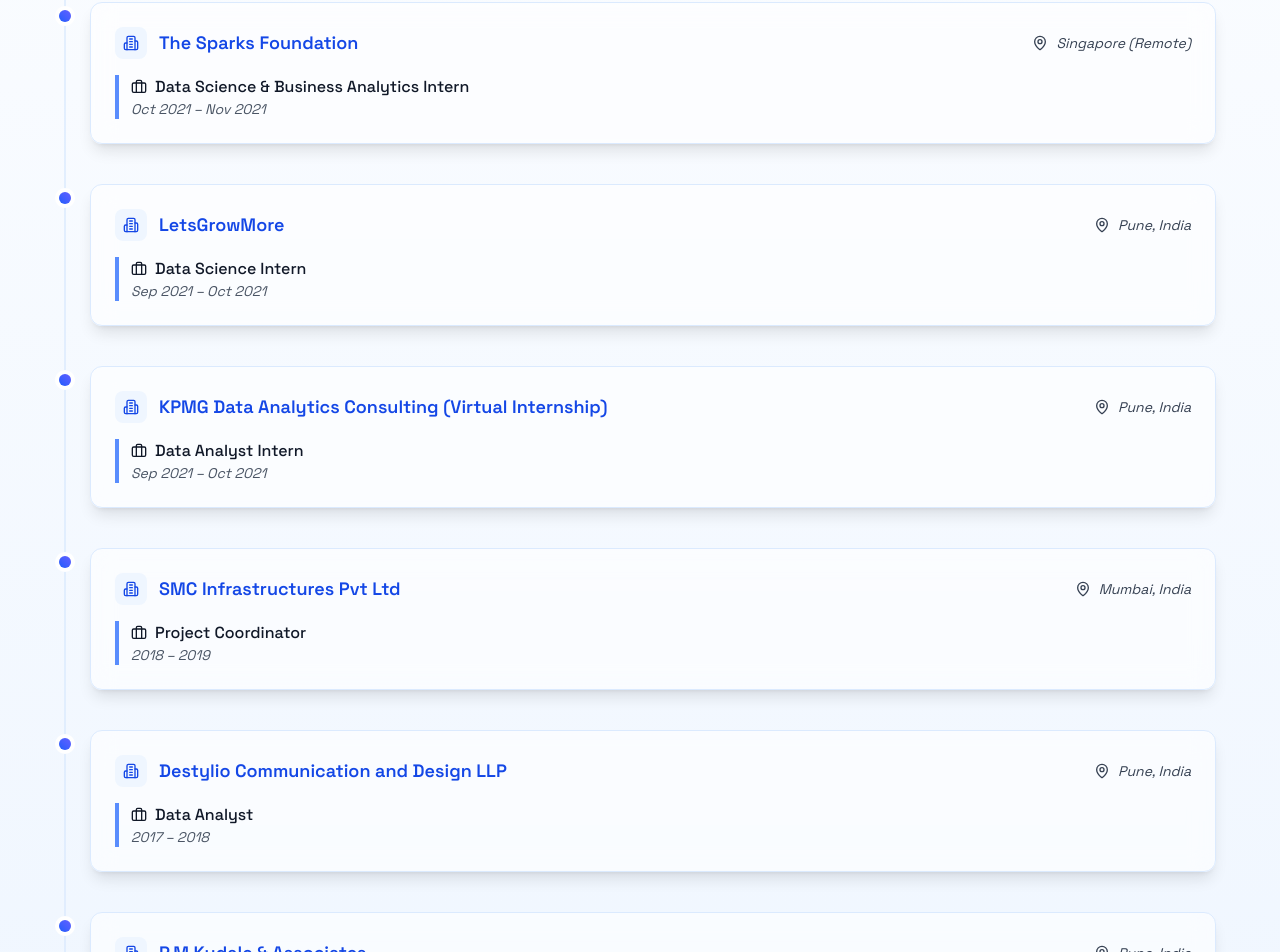
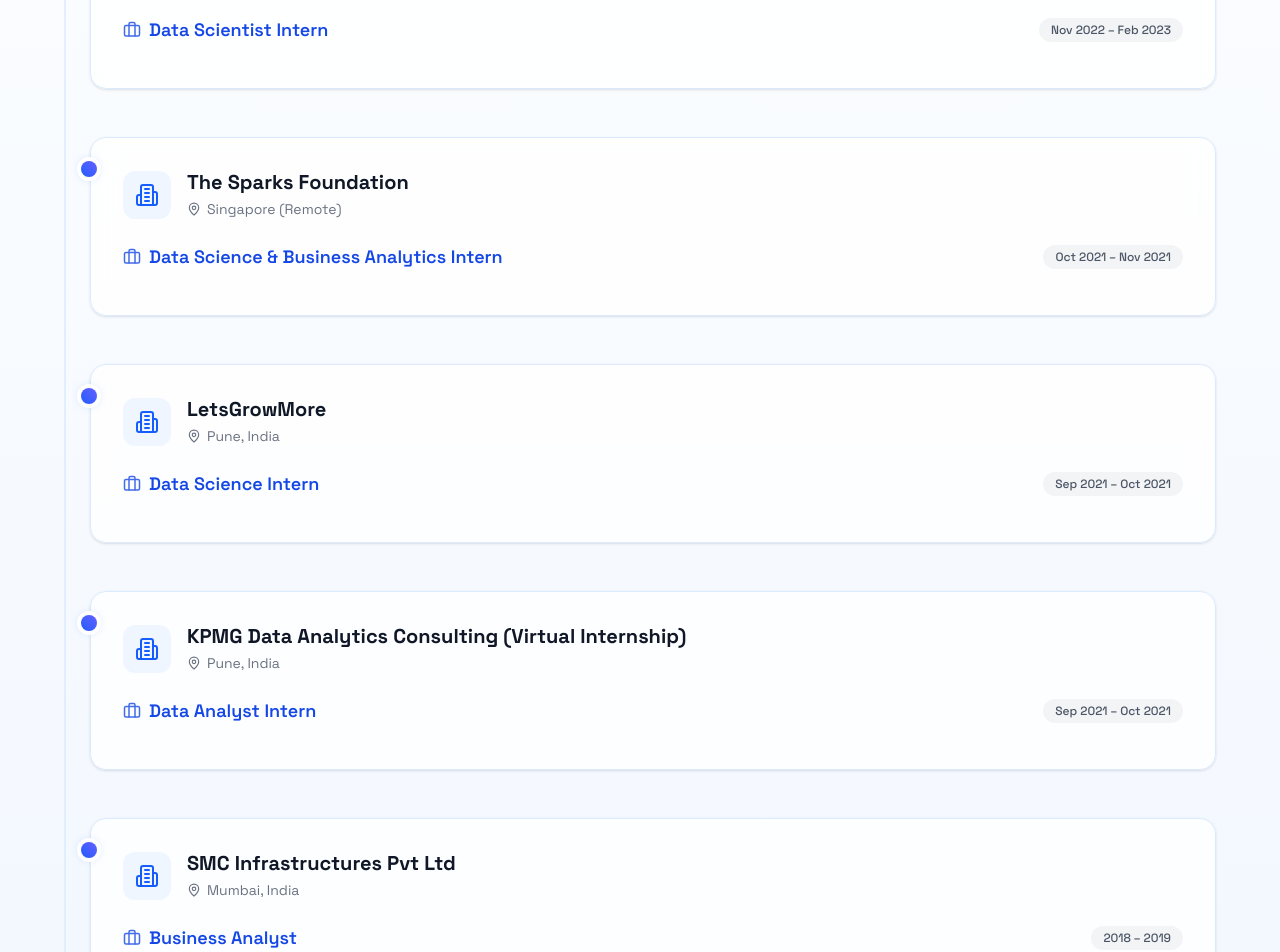
Before and after one commit to mihirkudale/mihirkudale-portfolio, a React (Vite) app: page / in a window 1280 px wide. Shown: the part 3180-4132 px from the top of the page. Built offline with nearby package versions, Linux system fonts and the light colour scheme.

Commit message:
update work experience

```diff
--- a/src/components/sections/WorkExperience.jsx
+++ b/src/components/sections/WorkExperience.jsx
@@ -1,58 +1,7 @@
 import React from "react";
 import { RevealOnScroll } from "../RevealOnScroll";
 import { LuBriefcase, LuMapPin, LuBuilding2 } from "react-icons/lu";
-
-// TIP: keep locations consistent (e.g., "Bengaluru" everywhere or "Bangalore" everywhere)
-const experiences = [
-  {
-    company: "Integrated Consultancy Services",
-    location: "Pune, India",
-    roles: [{ role: "Software Developer", start: "2024-08", end: "2025-11", display: "Aug 2024 – Nov 2025" }],
-  },
-  {
-    company: "Amazon",
-    location: "Bengaluru, India",
-    roles: [{ role: "Data Analyst", start: "2023-08", end: "2024-01", display: "Aug 2023 – Jan 2024" }],
-  },
-  {
-    company: "iNeuron",
-    location: "Bengaluru, India",
-    roles: [{ role: "Data Scientist Intern", start: "2022-11", end: "2023-02", display: "Nov 2022 – Feb 2023" }],
-  },
-  {
-    company: "The Sparks Foundation",
-    location: "Singapore (Remote)",
-    roles: [
-      { role: "Data Science & Business Analytics Intern", start: "2021-10", end: "2021-11", display: "Oct 2021 – Nov 2021" },
-    ],
-  },
-  {
-    company: "LetsGrowMore",
-    location: "Pune, India",
-    roles: [{ role: "Data Science Intern", start: "2021-09", end: "2021-10", display: "Sep 2021 – Oct 2021" }],
-  },
-  {
-    company: "KPMG Data Analytics Consulting (Virtual Internship)",
-    location: "Pune, India",
-    roles: [{ role: "Data Analyst Intern", start: "2021-09", end: "2021-10", display: "Sep 2021 – Oct 2021" }],
-  },
-  // Keep these if you want a longer timeline:
-  {
-    company: "SMC Infrastructures Pvt Ltd",
-    location: "Mumbai, India",
-    roles: [{ role: "Project Coordinator", start: "2018-04", end: "2019-03", display: "2018 – 2019" }],
-  },
-  {
-    company: "Destylio Communication and Design LLP",
-    location: "Pune, India",
-    roles: [{ role: "Data Analyst", start: "2017-10", end: "2018-03", display: "2017 – 2018" }],
-  },
-  {
-    company: "P.M Kudale & Associates",
-    location: "Pune, India",
-    roles: [{ role: "Project Co-ordinator", start: "2015-04", end: "2017-07", display: "2015 – 2017" }],
-  },
-];
+import { experiences } from "../../constants";
 
 const WorkExperience = () => {
   return (
@@ -70,42 +19,59 @@
             Work Experience
           </h2>
 
-          {/* Timeline container */}
-          <ol className="relative border-s-2 border-blue-100/70 dark:border-white/10 ps-6 space-y-10">
-            {experiences.map((exp) => (
-              <li key={exp.company} className="group">
-                {/* Node dot */}
+          <ol className="relative border-s-2 border-blue-100/70 dark:border-white/10 ps-6 space-y-12">
+            {experiences.map((exp, index) => (
+              <li key={index} className="group relative">
+                {/* Timeline Dot */}
                 <span
                   aria-hidden="true"
-                  className="absolute -start-[7px] mt-2 h-3 w-3 rounded-full bg-gradient-to-tr from-blue-600 to-indigo-500 ring-4 ring-white dark:ring-gray-900"
+                  className="absolute -start-[9px] top-6 h-4 w-4 rounded-full bg-gradient-to-tr from-blue-600 to-indigo-500 ring-4 ring-white dark:ring-gray-900 shadow-[0_0_10px_rgba(37,99,235,0.4)] z-10"
                 />
 
-                <article className="bg-white/60 dark:bg-white/10 backdrop-blur-md border border-blue-100 dark:border-white/10 rounded-xl shadow-lg p-6 motion-safe:transition motion-safe:hover:shadow-xl">
-                  <header className="flex flex-wrap items-center gap-3">
-                    <span className="inline-flex items-center justify-center h-8 w-8 rounded-lg bg-blue-50 dark:bg-cyan-900/30 text-blue-700 dark:text-cyan-200">
-                      <LuBuilding2 aria-hidden className="h-4 w-4" />
-                    </span>
-                    <h3 className="text-lg font-semibold text-blue-700 dark:text-blue-300">
-                      {exp.company}
-                    </h3>
-                    <div className="ms-auto flex items-center gap-2 text-sm text-gray-700 dark:text-gray-400">
-                      <LuMapPin aria-hidden className="h-4 w-4" />
-                      <span className="italic">{exp.location}</span>
+                <article className="bg-white/80 dark:bg-white/5 backdrop-blur-md border border-blue-100 dark:border-white/10 rounded-2xl shadow-sm hover:shadow-xl transition-shadow duration-300 p-6 md:p-8">
+                  <header className="flex flex-col md:flex-row md:items-center justify-between gap-4 mb-6">
+                    <div className="flex items-center gap-4">
+                      <div className="flex-shrink-0 h-12 w-12 rounded-xl bg-blue-50 dark:bg-blue-900/20 text-blue-600 dark:text-blue-400 flex items-center justify-center">
+                        <LuBuilding2 className="h-6 w-6" />
+                      </div>
+                      <div>
+                        <h3 className="text-xl font-bold text-gray-900 dark:text-white leading-tight">
+                          {exp.company}
+                        </h3>
+                        <div className="flex items-center gap-1.5 text-sm text-gray-500 dark:text-gray-400 mt-1">
+                          <LuMapPin className="h-3.5 w-3.5" />
+                          <span>{exp.location}</span>
+                        </div>
+                      </div>
                     </div>
                   </header>
 
-                  <div className="mt-4 space-y-4">
-                    {exp.roles.map((r) => (
-                      <div key={`${exp.company}-${r.role}-${r.start}`} className="ps-3 border-s-4 border-blue-600/70 dark:border-blue-400/70">
-                        <p className="flex items-center gap-2 text-base font-medium text-gray-900 dark:text-white">
-                          <LuBriefcase aria-hidden className="h-4 w-4" />
-                          <span>{r.role}</span>
-                        </p>
-                        <p className="text-sm text-gray-600 dark:text-gray-400 italic">
-                          <time dateTime={r.start}>{r.display.split("–")[0].trim()}</time>
-                          {" – "}
-                          {r.end ? <time dateTime={r.end}>{r.display.split("–")[1].trim()}</time> : <span>Present</span>}
-                        </p>
+                  <div className="space-y-6">
+                    {exp.roles.map((role, rIndex) => (
+                      <div key={rIndex} className={`relative ${rIndex !== exp.roles.length - 1 ? "pb-6 border-b border-gray-100 dark:border-gray-800" : ""}`}>
+                        <div className="flex flex-col sm:flex-row sm:items-center justify-between gap-2 mb-3">
+                          <h4 className="text-lg font-semibold text-blue-700 dark:text-blue-300 flex items-center gap-2">
+                            <LuBriefcase className="h-4.5 w-4.5 opacity-80" />
+                            {role.role}
+                          </h4>
+                          <span className="inline-flex px-3 py-1 text-xs font-medium rounded-full bg-gray-100 dark:bg-gray-800 text-gray-600 dark:text-gray-300">
+                            {role.display}
+                          </span>
+                        </div>
+
+                        {/* Tech Stack Chips */}
+                        {role.tech && (
+                          <div className="flex flex-wrap gap-2 mt-3">
+                            {role.tech.map((tech, tIndex) => (
+                              <span
+                                key={tIndex}
+                                className="px-2.5 py-0.5 text-xs font-medium rounded-md bg-blue-50 dark:bg-blue-900/30 text-blue-600 dark:text-blue-200 border border-blue-100 dark:border-blue-800 hover:bg-blue-100 dark:hover:bg-blue-900/50 transition-colors cursor-default"
+                              >
+                                {tech}
+                              </span>
+                            ))}
+                          </div>
+                        )}
                       </div>
                     ))}
                   </div>
--- /dev/null
+++ b/src/constants/index.js
@@ -0,0 +1,110 @@
+export const experiences = [
+    {
+        company: "Integrated Consultancy Services",
+        location: "Pune, India",
+        roles: [
+            {
+                role: "Software Developer",
+                start: "2024-08",
+                end: "2025-11",
+                display: "Aug 2024 – Nov 2025",
+            },
+        ],
+    },
+    {
+        company: "Amazon",
+        location: "Bengaluru, India",
+        roles: [
+            {
+                role: "Data Analyst",
+                start: "2023-08",
+                end: "2024-01",
+                display: "Aug 2023 – Jan 2024",
+            },
+        ],
+    },
+    {
+        company: "iNeuron",
+        location: "Bengaluru, India",
+        roles: [
+            {
+                role: "Data Scientist Intern",
+                start: "2022-11",
+                end: "2023-02",
+                display: "Nov 2022 – Feb 2023",
+            },
+        ],
+    },
+    {
+        company: "The Sparks Foundation",
+        location: "Singapore (Remote)",
+        roles: [
+            {
+                role: "Data Science & Business Analytics Intern",
+                start: "2021-10",
+                end: "2021-11",
+                display: "Oct 2021 – Nov 2021",
+            },
+        ],
+    },
+    {
+        company: "LetsGrowMore",
+        location: "Pune, India",
+        roles: [
+            {
+                role: "Data Science Intern",
+                start: "2021-09",
+                end: "2021-10",
+                display: "Sep 2021 – Oct 2021",
+            },
+        ],
+    },
+    {
+        company: "KPMG Data Analytics Consulting (Virtual Internship)",
+        location: "Pune, India",
+        roles: [
+            {
+                role: "Data Analyst Intern",
+                start: "2021-09",
+                end: "2021-10",
+                display: "Sep 2021 – Oct 2021",
+            },
+        ],
+    },
+    {
+        company: "SMC Infrastructures Pvt Ltd",
+        location: "Mumbai, India",
+        roles: [
+            {
+                role: "Business Analyst",
+                start: "2018-04",
+                end: "2019-03",
+                display: "2018 – 2019",
+            },
+        ],
+    },
+    {
+        company: "Destylio Communication and Design LLP",
+        location: "Pune, India",
+        roles: [
+            {
+                role: "Business Analyst",
+                start: "2017-10",
+                end: "2018-03",
+                display: "2017 – 2018",
+            },
+        ],
+    },
+    {
+        company: "P.M Kudale & Associates",
+        location: "Pune, India",
+        roles: [
+            {
+                role: "Business Analyst",
+                start: "2015-04",
+                end: "2017-07",
+                display: "2015 – 2017",
+            },
+        ],
+    },
+];
```
